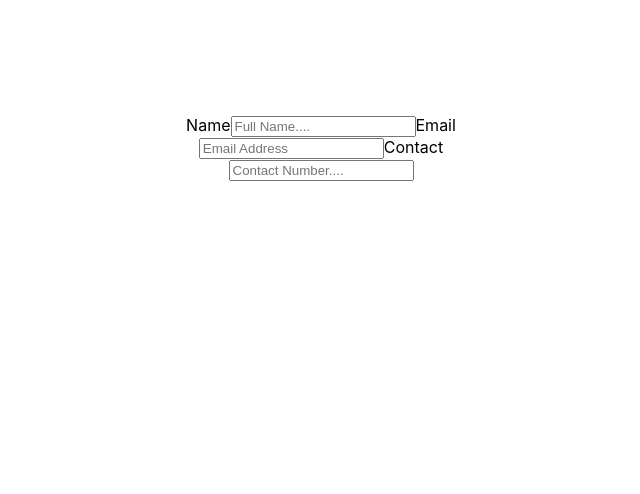
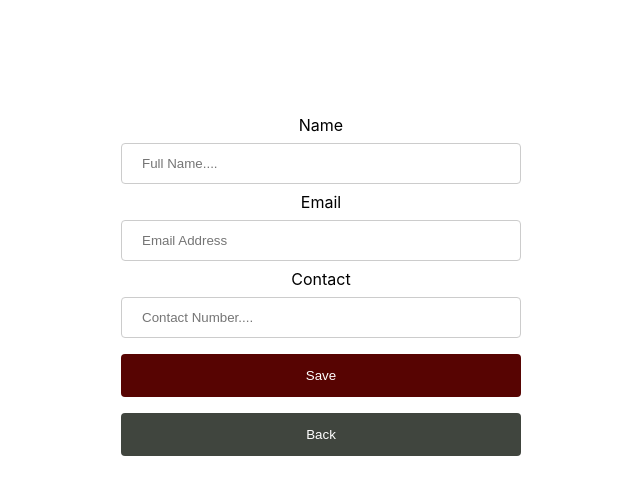
Before and after one commit to Francisomondi/ContactForm, a React (Create React App) app in the folder client/: page /addContact in a window 1280 px wide. Shown: the top 494 px of the page, without its empty margins (319-959 px from the left). Built offline with nearby package versions, Linux system fonts and the light colour scheme.

Commit message:
add form css improvement

```diff
--- a/client/src/pages/AddEdit.css
+++ b/client/src/pages/AddEdit.css
@@ -0,0 +1,38 @@
+input[type="text"],
+input[type="email"],
+input[type="number"],
+select{
+    width: 100%;
+    padding: 12px 20px;
+    margin: 8px 0;
+    display: inline-block;
+    border: 1px solid #ccc;
+    border-radius: 4px;
+    box-sizing: border-box;
+}
+
+input[type="submit"]{
+    width: 100%;
+    background-color: #570402;
+    color: white;
+    padding: 14px 20px;
+    margin: 8px 0;
+    border: none;
+    border-radius: 4px;
+    cursor: pointer;
+}
+input[type="button"]{
+    width: 100%;
+    background-color: #40453e;
+    color: white;
+    padding: 14px 20px;
+    margin: 8px 0;
+    border: none;
+    border-radius: 4px;
+    cursor: pointer;
+}
+input[type="submit"]:hover{
+
+    background-color: #45a049;
+
+}
--- a/client/src/pages/AddEdit.js
+++ b/client/src/pages/AddEdit.js
@@ -62,6 +62,11 @@
                     placeholder="Contact Number...."
                     value={contact}
                     onChange={handleInputChange} />
+
+                <input type="submit" value="Save" />
+                <Link to="/">
+                    <input type="button" value="Back" />
+                </Link>
             </form>
 
         </div>
```
